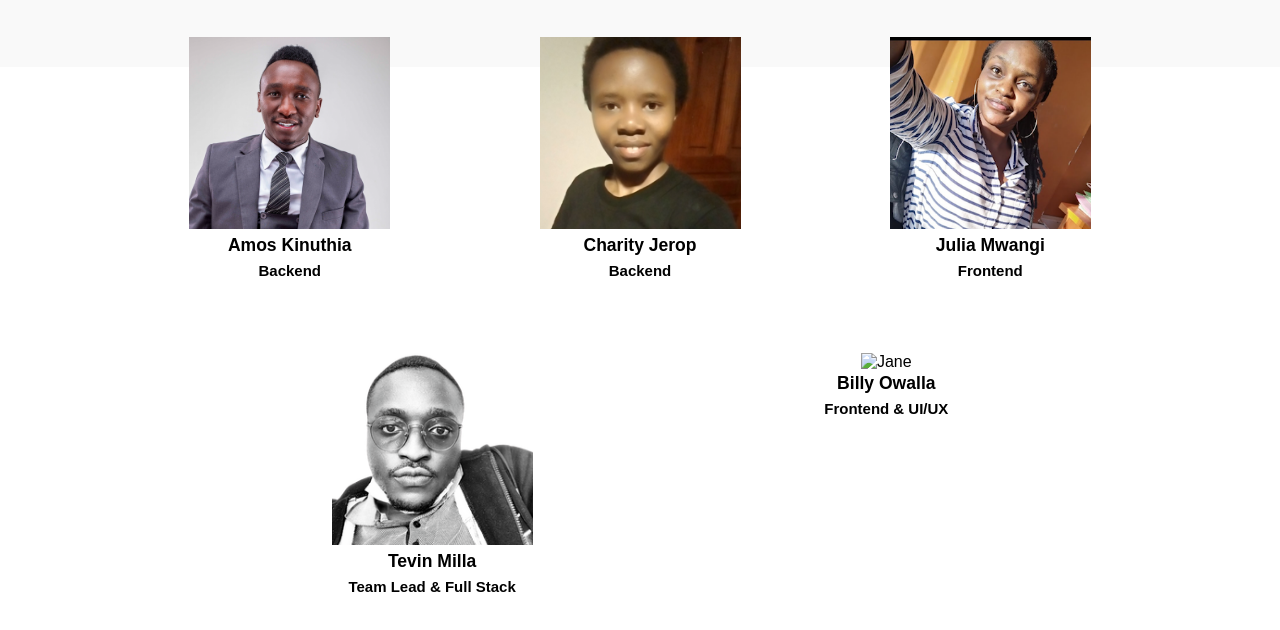
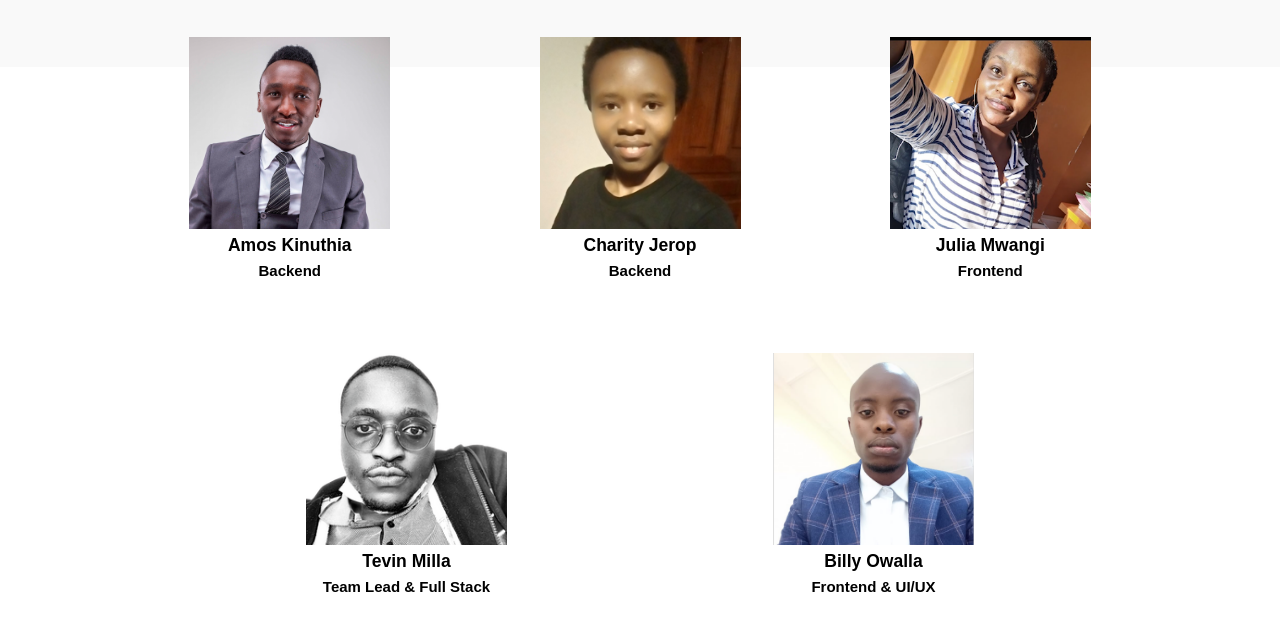
Before and after one commit to MrazTevin/Natujenge-SWE-Virtual-Bootcamp-Week01, a plain HTML site: page team_page.html in a window 1280 px wide. Shown: the part 310-940 px from the top of the page. Drawn offline with Linux system fonts and the light colour scheme.

Commit message:
m: add image william to path

```diff
--- a/team_page.html
+++ b/team_page.html
@@ -72,7 +72,7 @@
                 </div>
                 <div class="column-card">
                     <div class="img-wrapper">
-                        <img src="/res/mailchimp.jpg" alt="Jane" style="width:201px;" class="team-img">
+                        <img src="/res/william_redone.png" alt="Jane" style="width:201px;" class="team-img">
                     </div>
                     <div class="container-content">
                         <h3>Billy Owalla</h3>
```
